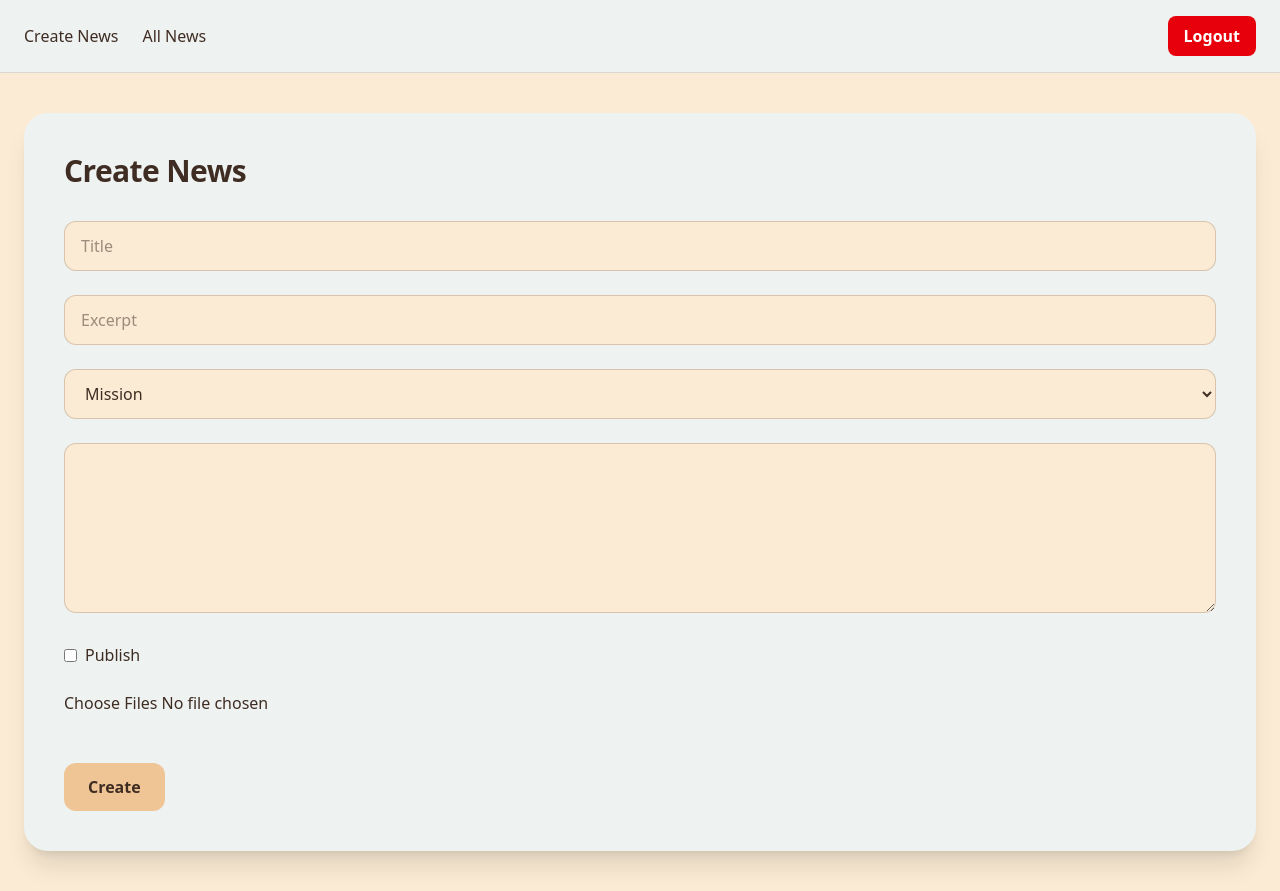
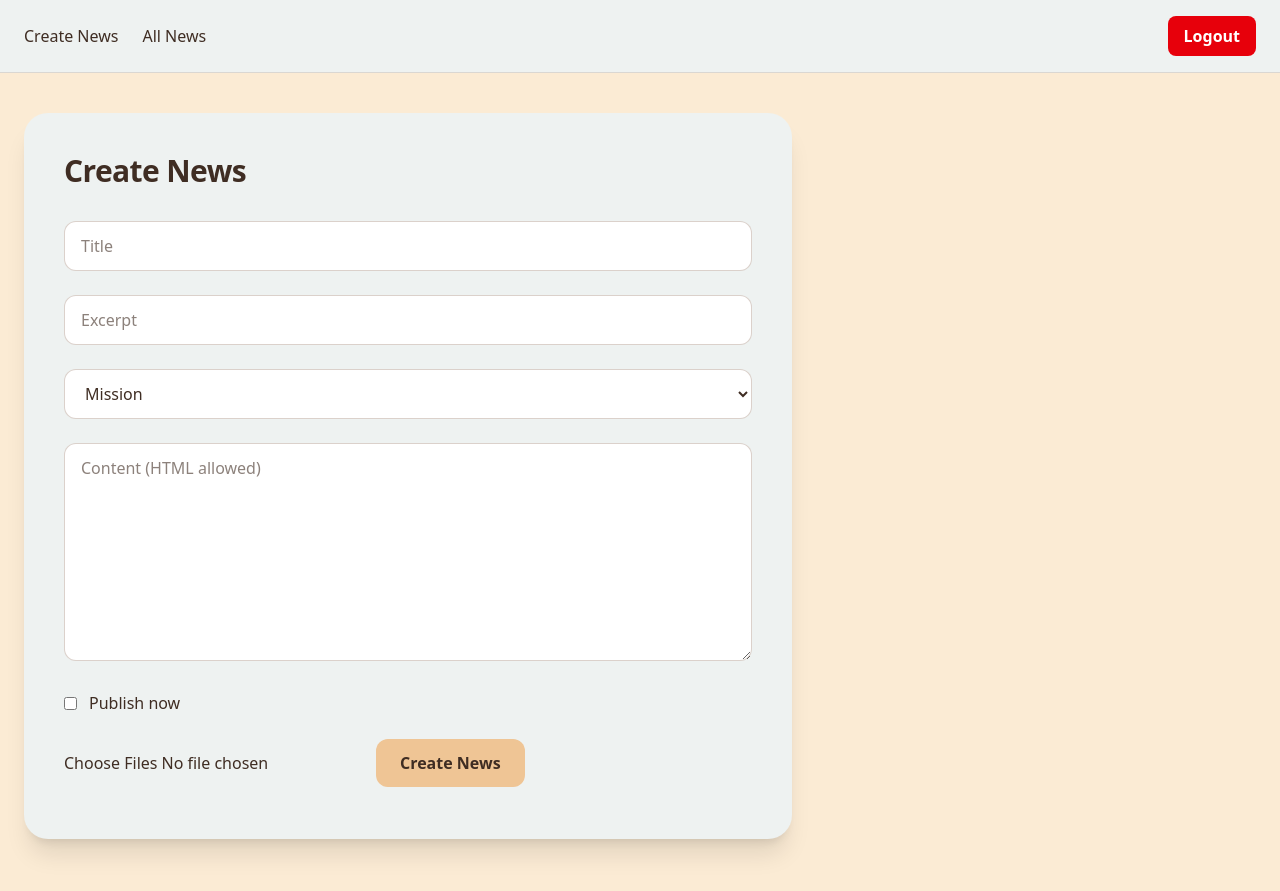
Before and after one commit to kirikanjuguna/newsongchurch-org, a Next.js app: page /admin/news in a window 1280 px wide. Built offline with nearby package versions, Linux system fonts and the light colour scheme.

Commit message:
A bit of admin styling

```diff
--- a/app/admin/(dashboard)/layout.tsx
+++ b/app/admin/(dashboard)/layout.tsx
@@ -11,7 +11,7 @@ export default function AdminLayout({
       <header className="border-b border-secondary/20 bg-surface sticky top-0 z-40">
         <div className="max-w-7xl mx-auto px-6 py-4 flex justify-between items-center">
 
-          <div className="flex items-center gap-6 font-medium">
+          <div className="flex items-center gap-6 font-medium text-[#3f2d23]">
             <Link href="/admin/news" className="hover:opacity-80">
               Create News
             </Link>
--- a/app/admin/(dashboard)/news/list/page.tsx
+++ b/app/admin/(dashboard)/news/list/page.tsx
@@ -18,7 +18,7 @@ export default function NewsList() {
 
   return (
     <div className="bg-surface rounded-3xl shadow-xl p-10">
-      <h1 className="text-3xl font-semibold mb-8">All News</h1>
+      <h1 className="text-3xl font-semibold text-[#3f2d23] mb-8">All News</h1>
 
       <div className="space-y-6">
         {news.map((n: any) => (
--- a/app/admin/(dashboard)/news/page.tsx
+++ b/app/admin/(dashboard)/news/page.tsx
@@ -17,75 +17,139 @@ export default function CreateNews() {
   const [msg, setMsg] = useState("");
 
   function handleImageChange(e: React.ChangeEvent<HTMLInputElement>) {
-    if (!e.target.files) return;
-    setImages([...images, ...Array.from(e.target.files)]);
+    const files = e.target.files;
+    if (!files) return;
+    setImages((prev) => [...prev, ...Array.from(files)]);
   }
 
   function removeImage(i: number) {
-    setImages(images.filter((_, idx) => idx !== i));
+    setImages((prev) => prev.filter((_, idx) => idx !== i));
   }
 
   async function handleSubmit(e: React.FormEvent<HTMLFormElement>) {
     e.preventDefault();
+
+    const form = e.currentTarget;
+
     setLoading(true);
     setMsg("");
 
-    const fd = new FormData(e.currentTarget);
-    images.forEach(f => fd.append("images", f));
+    const fd = new FormData(form);
+    images.forEach((f) => fd.append("images", f));
 
-    const res = await fetch("/api/news", { method: "POST", body: fd });
+    try {
+      const res = await fetch("/api/news", {
+        method: "POST",
+        body: fd,
+      });
+
+      setMsg(res.ok ? "News created successfully" : "Failed to create news");
+
+      if (res.ok) {
+        form.reset();
+        setImages([]);
+      }
+    } catch (err) {
+      console.error(err);
+      setMsg("Upload error");
+    }
 
     setLoading(false);
-    setMsg(res.ok ? "News created" : "Failed");
-
-    if (res.ok) {
-      e.currentTarget.reset();
-      setImages([]);
-    }
   }
 
   return (
-    <div className="bg-surface rounded-3xl shadow-xl p-10">
-      <h1 className="text-3xl font-semibold mb-8">Create News</h1>
+    <div className="bg-surface rounded-3xl shadow-xl p-10 max-w-3xl text-[#3f2d23]">
+
+      <h1 className="text-3xl font-semibold mb-8 text-[#3f2d23]">
+        Create News
+      </h1>
 
       <form onSubmit={handleSubmit} className="space-y-6">
 
-        <input name="title" required placeholder="Title" className={input}/>
-        <input name="excerpt" required placeholder="Excerpt" className={input}/>
+        <input
+          name="title"
+          required
+          placeholder="Title"
+          className={input}
+        />
 
-        <select name="category" className={input}>
-          {categories.map(c => <option key={c}>{c}</option>)}
+        <input
+          name="excerpt"
+          required
+          placeholder="Excerpt"
+          className={input}
+        />
+
+        <select name="category" required className={input}>
+          {categories.map((c) => (
+            <option key={c} value={c}>
+              {c}
+            </option>
+          ))}
         </select>
 
-        <textarea name="content" rows={6} required className={input}/>
+        <textarea
+          name="content"
+          rows={8}
+          required
+          placeholder="Content (HTML allowed)"
+          className={input}
+        />
 
-        <label className="flex gap-2 items-center">
-          <input type="checkbox" name="isPublished" value="true"/>
-          Publish
+        <label className="flex gap-3 items-center text-[#3f2d23]">
+          <input type="checkbox" name="isPublished" value="true" />
+          Publish now
         </label>
 
-        <input type="file" multiple onChange={handleImageChange} />
+        {/* IMAGE UPLOAD */}
 
+        <input
+          type="file"
+          multiple
+          accept="image/*"
+          onChange={handleImageChange}
+          className="text-[#3f2d23]"
+        />
+
+        {/* PREVIEW */}
+
+        {images.length > 0 && (
           <div className="grid grid-cols-3 gap-4">
-          {images.map((img,i)=>(
+            {images.map((img, i) => (
               <div key={i} className="relative">
-              <img src={URL.createObjectURL(img)} className="h-40 w-full object-cover rounded-xl"/>
-              <button type="button" onClick={()=>removeImage(i)}
-                className="absolute top-2 right-2 bg-black/70 text-white px-2 rounded-full">
+                <img
+                  src={URL.createObjectURL(img)}
+                  className="h-36 w-full object-cover rounded-xl"
+                />
+                <button
+                  type="button"
+                  onClick={() => removeImage(i)}
+                  className="absolute top-2 right-2 bg-black/70 text-white px-2 rounded-full"
+                >
                   ✕
                 </button>
               </div>
             ))}
           </div>
+        )}
 
-        <button className="bg-accent text-foreground px-6 py-3 rounded-xl font-semibold">
-          {loading ? "Saving..." : "Create"}
+        <button
+          disabled={loading}
+          className="bg-accent text-foreground px-6 py-3 rounded-xl font-semibold disabled:opacity-50"
+        >
+          {loading ? "Saving..." : "Create News"}
         </button>
 
-        {msg && <p>{msg}</p>}
+        {msg && (
+          <p className="text-sm text-[#3f2d23]">
+            {msg}
+          </p>
+        )}
+
       </form>
     </div>
   );
 }
 
-const input = "w-full border border-secondary/30 rounded-xl px-4 py-3 bg-background";
+const input =
+  "w-full border border-secondary/30 rounded-xl px-4 py-3 bg-white text-[#3f2d23] placeholder:text-[#3f2d23]/60";
```
Lines whose indentation alone changed are shown as unchanged.
